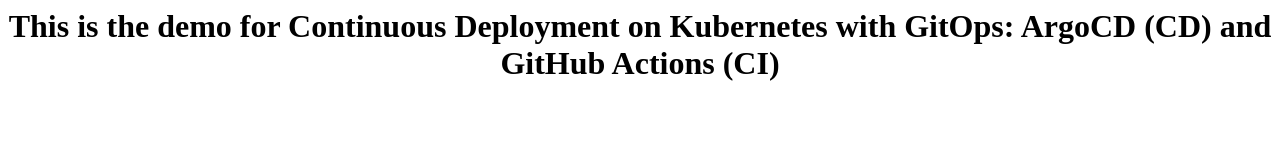
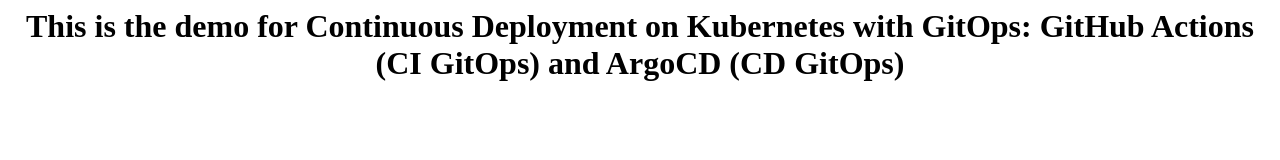
Before and after one commit to adavarski/ArgoCD-GitOps-playground, a plain HTML site: page index.html in a window 1280 px wide. Drawn offline with Linux system fonts and the light colour scheme.

Commit message:
Update index.html

```diff
--- a/index.html
+++ b/index.html
@@ -1,7 +1,7 @@
 <Html>
 <body>
 <center>
-<h1>This is the demo for Continuous Deployment on Kubernetes with GitOps: ArgoCD (CD) and GitHub Actions (CI) </h1> <br>
+<h1>This is the demo for Continuous Deployment on Kubernetes with GitOps: GitHub Actions (CI GitOps) and ArgoCD (CD GitOps)</h1> <br>
 </center>
 </body>
 </Html>
```
